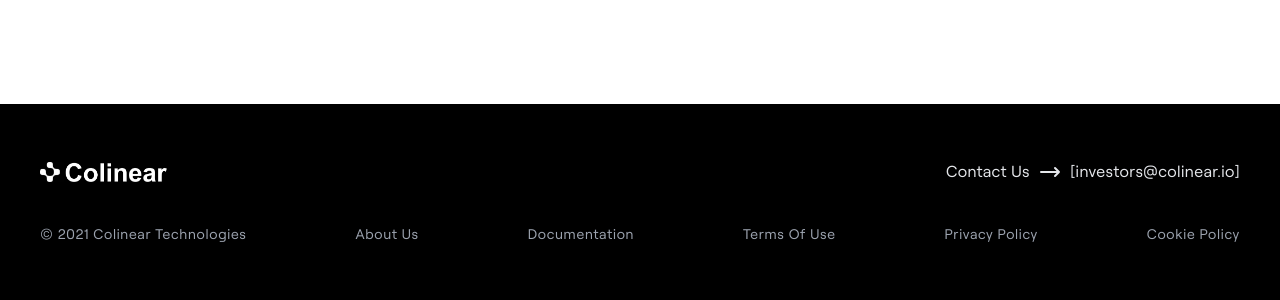
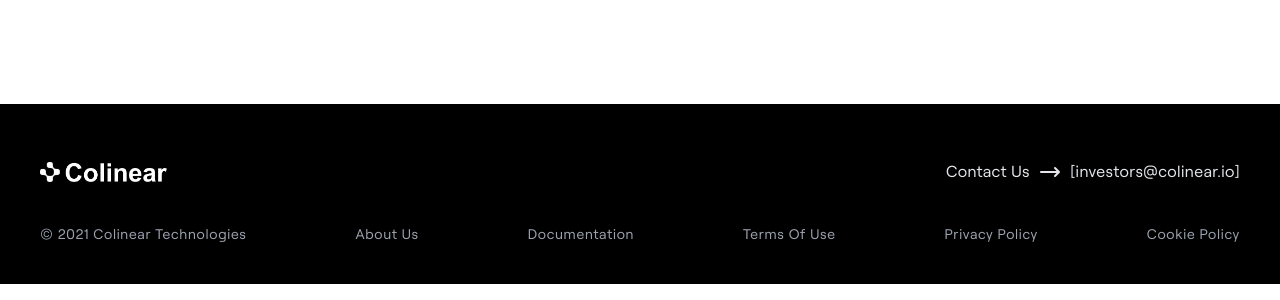
Before and after one commit to colinear-labs/colinear-website, a Nuxt app: page / in a window 1280 px wide. Shown: the part 3247-3547 px from the top of the page. Built offline with nearby package versions, Linux system fonts and the light colour scheme.

Commit message:
Changed footer height

```diff
--- a/components/Footer.vue
+++ b/components/Footer.vue
@@ -1,5 +1,5 @@
 <template>
-    <div class="flex flex-col bg-black text-gray-200 px-10 py-14">
+    <div class="flex flex-col bg-black text-gray-200 px-10 pt-14 pb-10">
         <div class="flex items-center justify-between tracking-wide mb-10">
             <img src="~/static/logo-dark.png" class="h-5" />
             <a class="flex items-center" href="mailto:investors@colinear.io">
```
